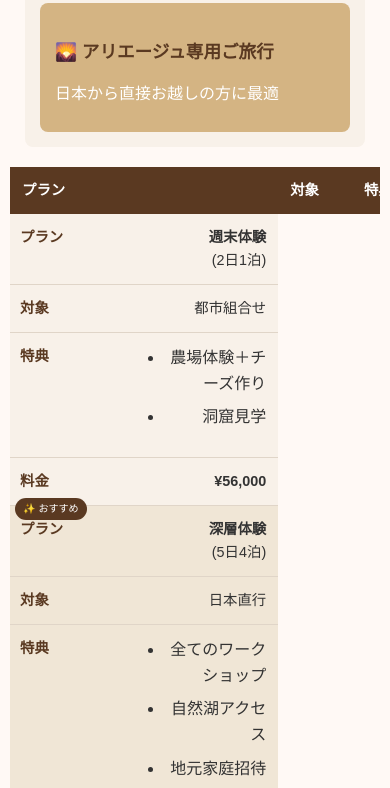
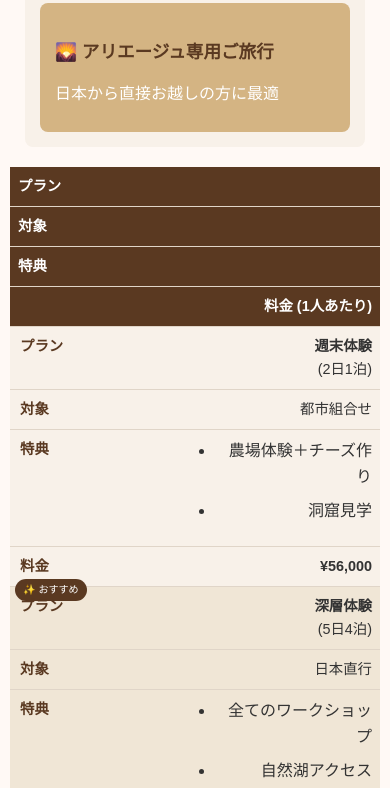
Before and after one commit to izumiberat/izumiberat.github.io, a plain HTML site: page index.html in a window 390 px wide. Shown: the part 9366-10154 px from the top of the page. Drawn offline with nearby package versions, Linux system fonts and the light colour scheme.

Commit message:
Table width issue fix

```diff
--- a/index.html
+++ b/index.html
@@ -175,36 +175,37 @@
 
     /* UPDATED TABLE STYLES START HERE */
 /* UPDATED TABLE STYLES */
+/* UPDATED TABLE STYLES */
 .table-container {
     width: 100%;
     margin: 20px 0;
     overflow-x: auto;
     -webkit-overflow-scrolling: touch;
     -ms-overflow-style: -ms-autohiding-scrollbar;
-    margin-left: -10px;
-    margin-right: -10px;
-    width: calc(100% + 20px);
+    margin-left: -15px;
+    margin-right: -15px;
+    width: calc(100% + 30px);
 }
 
 table {
     width: 100%;
-    min-width: 600px;
     border-collapse: collapse;
     margin: 0;
     box-shadow: 0 2px 5px rgba(0,0,0,0.1);
+    table-layout: fixed; /* Added this to control column widths */
+}
+
+th, td {
+    padding: 12px;
+    border-bottom: 1px solid #e0d5c8;
+    word-break: break-word; /* Ensures text wraps */
 }
 
 th {
     background-color: var(--primary-color);
     color: white;
-    padding: 12px;
     text-align: left;
-}
-
-td {
-    padding: 12px;
-    border-bottom: 1px solid #e0d5c8;
-    vertical-align: top;
+    min-width: 80px; /* Minimum width for headers */
 }
 
 .price {
@@ -230,12 +231,16 @@ td {
         font-size: 0.9rem;
     }
 
+    th, td {
+        padding: 8px;
+        display: block;
+        width: 100% !important; /* Force full width */
+    }
+
     td {
-        display: block;
         text-align: right;
         padding-left: 50%;
         position: relative;
-        border-bottom: 1px solid #e0d5c8;
     }
 
     td:before {
```
